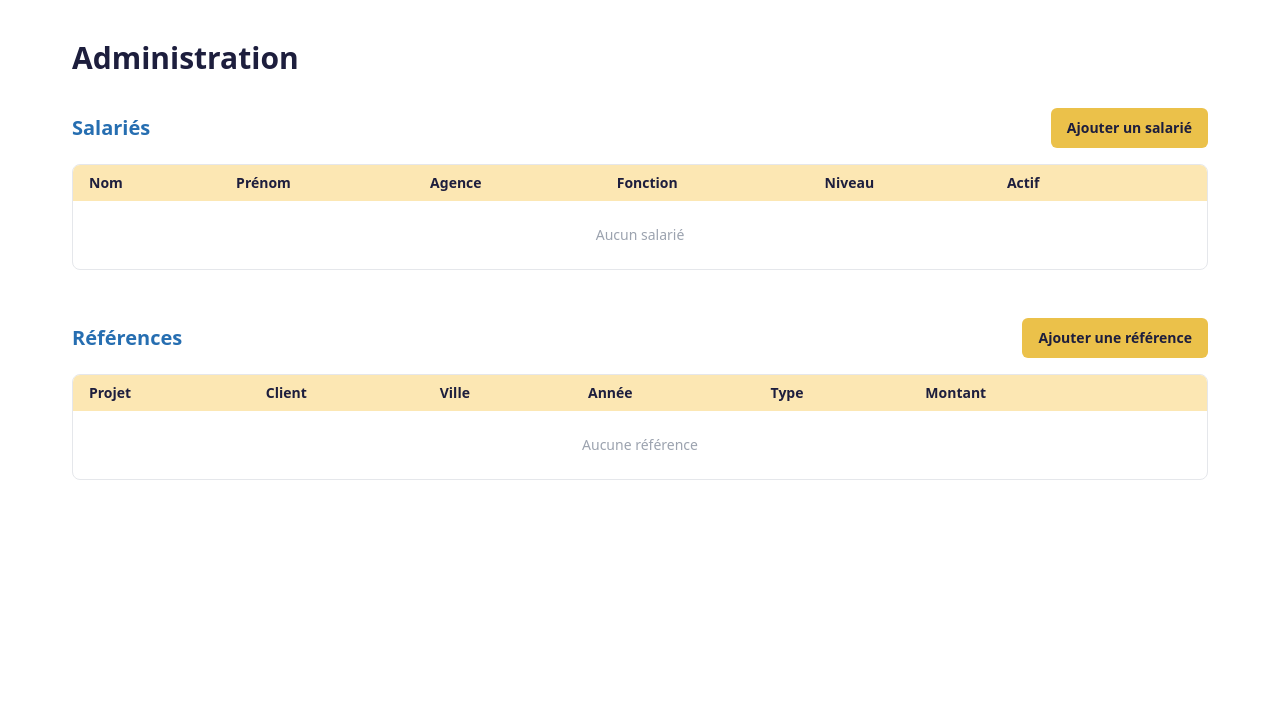
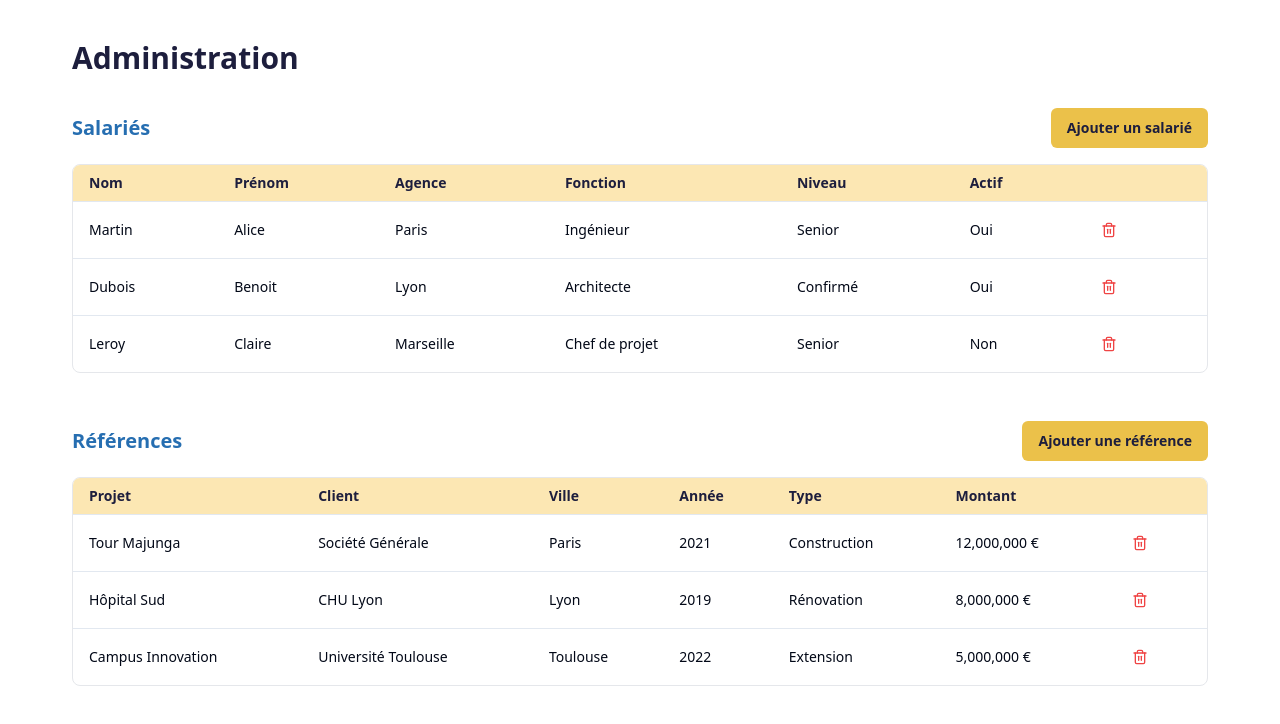
Before and after one commit to STBN2023/CVREFERENCE, a React (Vite) app: page /admin in a window 1280 px wide. Shown: the top 724 px of the page. Built offline with nearby package versions, Linux system fonts and the light colour scheme.

Commit message:
[dyad] Données de test affichées dans l’administration - wrote 1 file(s)

```diff
--- a/src/pages/Admin.tsx
+++ b/src/pages/Admin.tsx
@@ -33,10 +33,50 @@ const FONCTIONS = ["Architecte", "Ingénieur", "Chargé d'affaires", "Chef de pr
 const NIVEAUX = ["Junior", "Confirmé", "Senior", "Expert"];
 const TYPES_MISSION = ["Construction", "Rénovation", "Extension", "Audit", "Conseil"];
 
+// Données de test
+const MOCK_SALARIES: Salarie[] = [
+  { id: "1", nom: "Martin", prenom: "Alice", agence: "Paris", fonction: "Ingénieur", niveau: "Senior", actif: true },
+  { id: "2", nom: "Dubois", prenom: "Benoit", agence: "Lyon", fonction: "Architecte", niveau: "Confirmé", actif: true },
+  { id: "3", nom: "Leroy", prenom: "Claire", agence: "Marseille", fonction: "Chef de projet", niveau: "Senior", actif: false },
+];
+
+const MOCK_REFERENCES: Reference[] = [
+  {
+    id: "1",
+    nom_projet: "Tour Majunga",
+    ville: "Paris",
+    annee: 2021,
+    type_mission: "Construction",
+    montant: 12000000,
+    client: "Société Générale",
+    description_projet: "Construction d'une tour de bureaux de 45 étages.",
+  },
+  {
+    id: "2",
+    nom_projet: "Hôpital Sud",
+    ville: "Lyon",
+    annee: 2019,
+    type_mission: "Rénovation",
+    montant: 8000000,
+    client: "CHU Lyon",
+    description_projet: "Rénovation complète du pôle maternité.",
+  },
+  {
+    id: "3",
+    nom_projet: "Campus Innovation",
+    ville: "Toulouse",
+    annee: 2022,
+    type_mission: "Extension",
+    montant: 5000000,
+    client: "Université Toulouse",
+    description_projet: "Extension du campus universitaire avec laboratoires.",
+  },
+];
+
 function Admin() {
   // Mock data (in-memory)
-  const [salaries, setSalaries] = useState<Salarie[]>([]);
-  const [references, setReferences] = useState<Reference[]>([]);
+  const [salaries, setSalaries] = useState<Salarie[]>(MOCK_SALARIES);
+  const [references, setReferences] = useState<Reference[]>(MOCK_REFERENCES);
   // Dialogs
   const [openSalarie, setOpenSalarie] = useState(false);
   const [openReference, setOpenReference] = useState(false);
```
